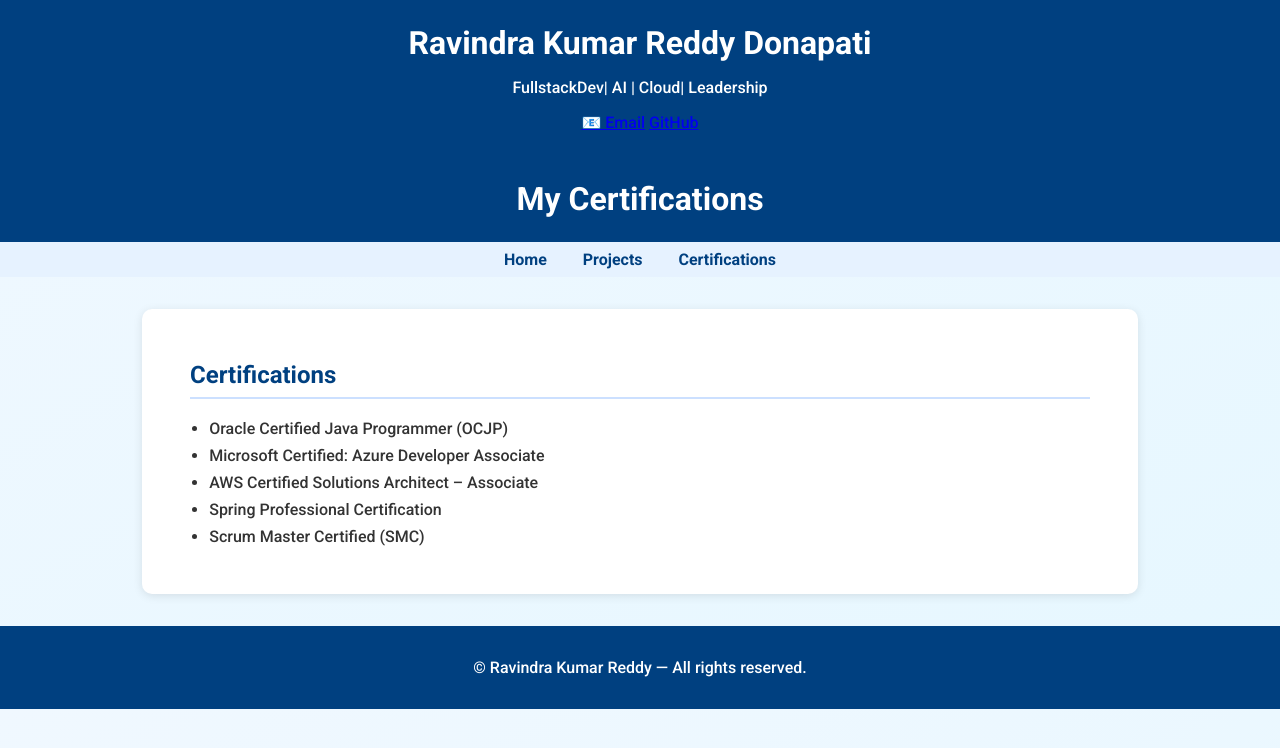
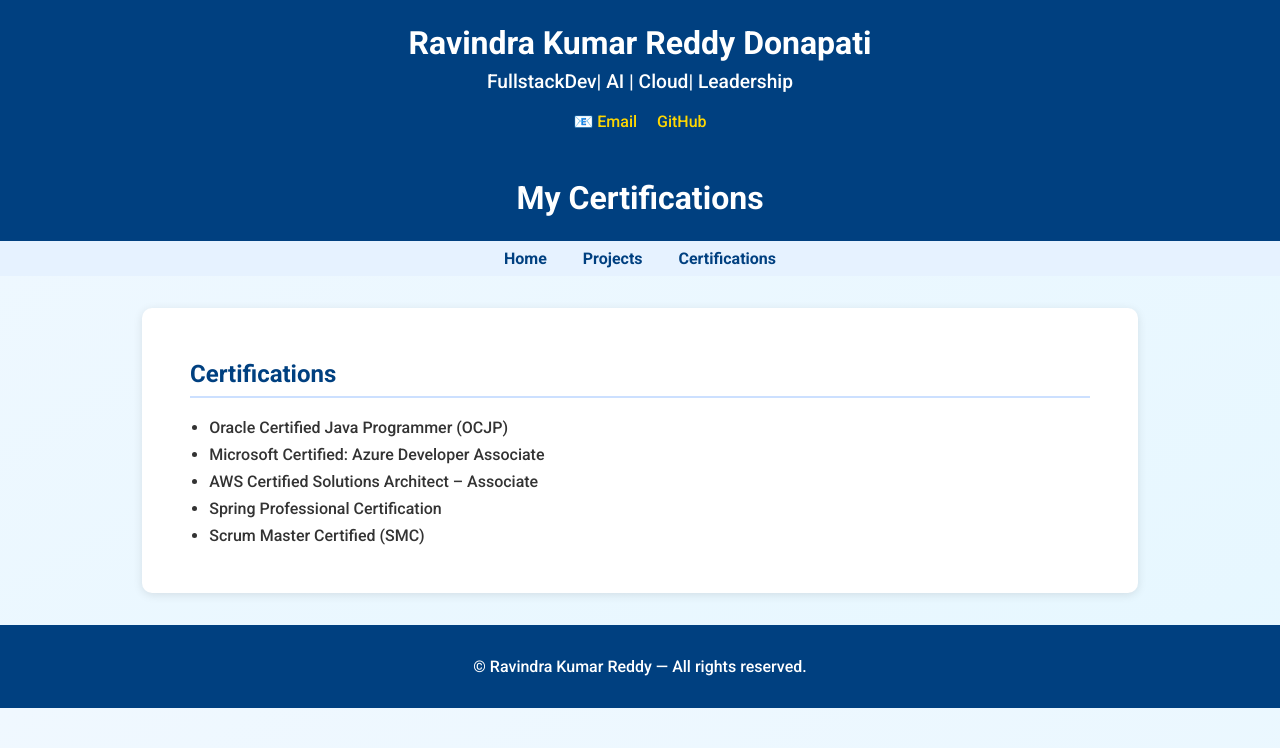
Before and after one commit to drkreddy/drkreddy.github.io, a plain HTML site: page certifications.html in a window 1280 px wide. Drawn offline with Linux system fonts and the light colour scheme.

Commit message:
header css

```diff
--- a/certifications.html
+++ b/certifications.html
@@ -23,6 +23,17 @@
     header h1 {
       margin: 0;
       font-size: 2rem;
+    }
+
+    header a {
+      color: #ffd700;
+      margin: 0 0.5rem;
+      text-decoration: none;
+    }
+
+    header p {
+      font-size: 1.2rem;
+      margin-top: 0.5rem;
     }
 
     nav {
```
Also changed, not shown: projects.html (+11 -0 lines).
